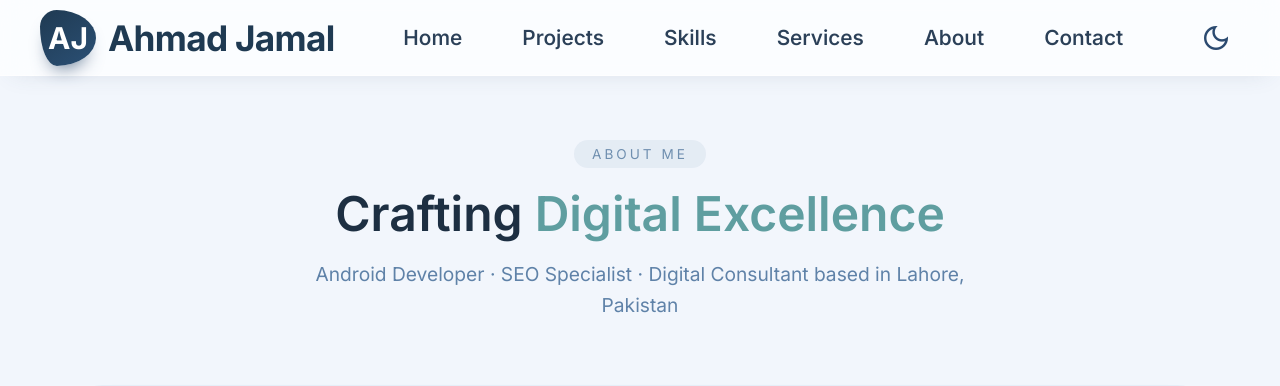
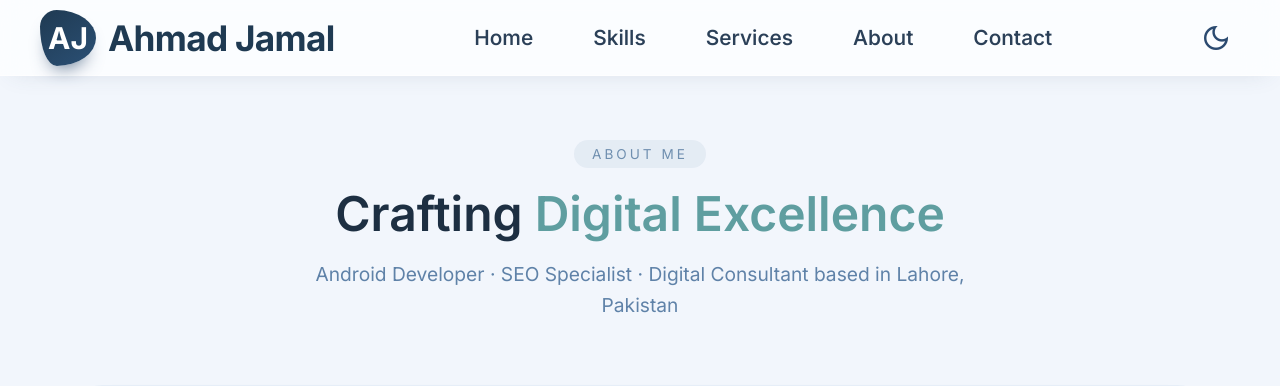
Before and after one commit to Ahmii100/ahmadjamal, a Django app: page /about/ in a window 1280 px wide. Shown: the top 386 px of the page. Run offline with Django 5.2, Linux system fonts and the light colour scheme.

Commit message:
Update about.html

```diff
--- a/templates/about.html
+++ b/templates/about.html
@@ -544,7 +544,7 @@
 
             <div class="nav-center">
                 <a href="/" class="nav-btn">Home</a>
-                <a href="/projects/" class="nav-btn">Projects</a>
+
                 <a href="/skills/" class="nav-btn">Skills</a>
                 <a href="/services/" class="nav-btn">Services</a>
                 <a href="/about/" class="nav-btn">About</a>
@@ -701,4 +701,5 @@
         })();
     </script>
 </body>
+
 </html>
```
